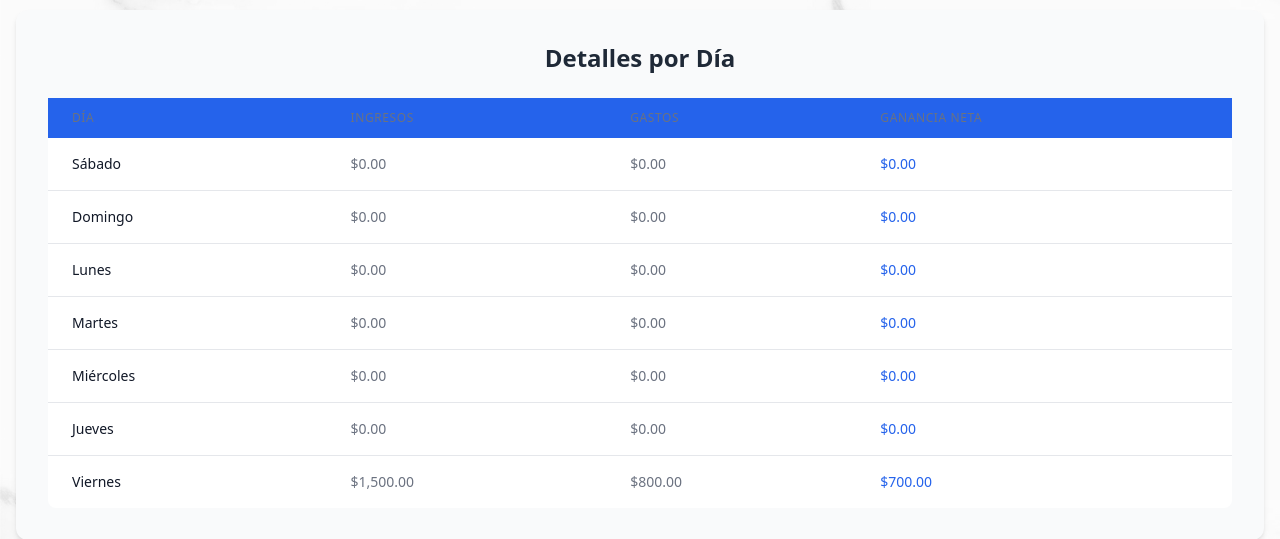
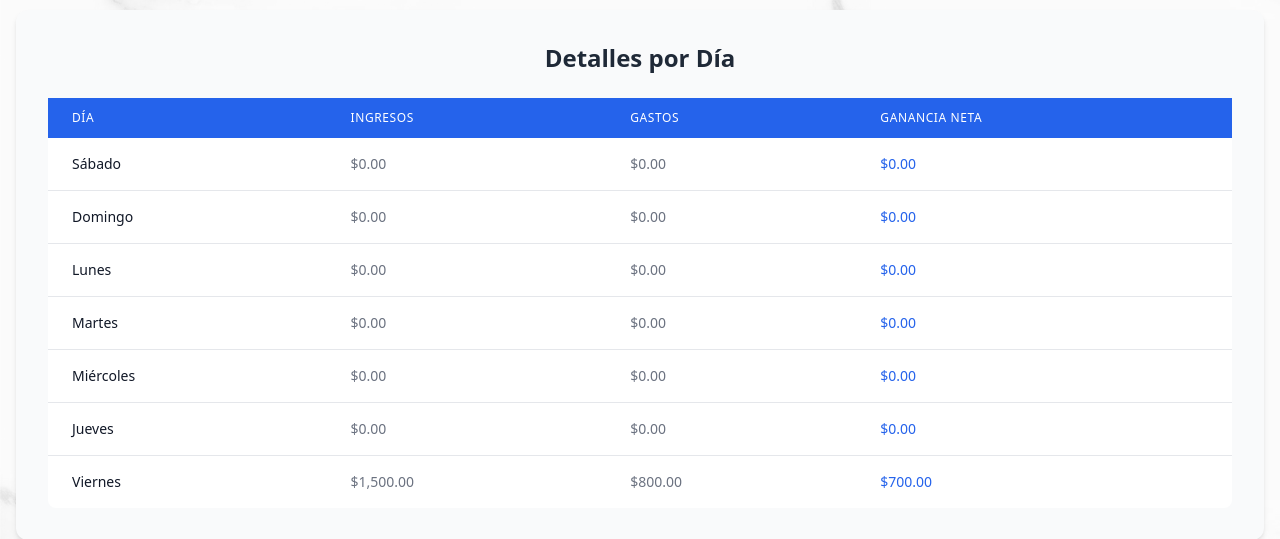
Before and after one commit to georgevfc13/ferreteria, a PHP site: page /view/ingresos_egresos.php in a window 1280 px wide. Shown: the part 1417-1956 px from the top of the page. Run offline with PHP 8.4, Linux system fonts and the light colour scheme; data comes from the database, SQL or seed files in the repository; data that the repository does not hold is empty; some libraries are stand-ins or nearby versions.

Commit message:
sfaguidhhasidnkasl

```diff
--- a/view/ingresos_egresos.php
+++ b/view/ingresos_egresos.php
@@ -135,10 +135,10 @@ include '../template/header.php';
             <table class="min-w-full table-auto bg-white rounded-lg">
                 <thead class="bg-primary text-secondary">
                     <tr>
-                        <th class="px-6 py-3 text-left text-xs font-medium uppercase tracking-wider">Día</th>
-                        <th class="px-6 py-3 text-left text-xs font-medium uppercase tracking-wider">Ingresos</th>
-                        <th class="px-6 py-3 text-left text-xs font-medium uppercase tracking-wider">Gastos</th>
-                        <th class="px-6 py-3 text-left text-xs font-medium uppercase tracking-wider">Ganancia Neta</th>
+                        <th class="px-6 py-3 text-left text-xs font-medium uppercase tracking-wider text-white">Día</th>
+                        <th class="px-6 py-3 text-left text-xs font-medium uppercase tracking-wider text-white">Ingresos</th>
+                        <th class="px-6 py-3 text-left text-xs font-medium uppercase tracking-wider text-white">Gastos</th>
+                        <th class="px-6 py-3 text-left text-xs font-medium uppercase tracking-wider text-white">Ganancia Neta</th>
                     </tr>
                 </thead>
                 <tbody class="divide-y divide-gray-200">
```
